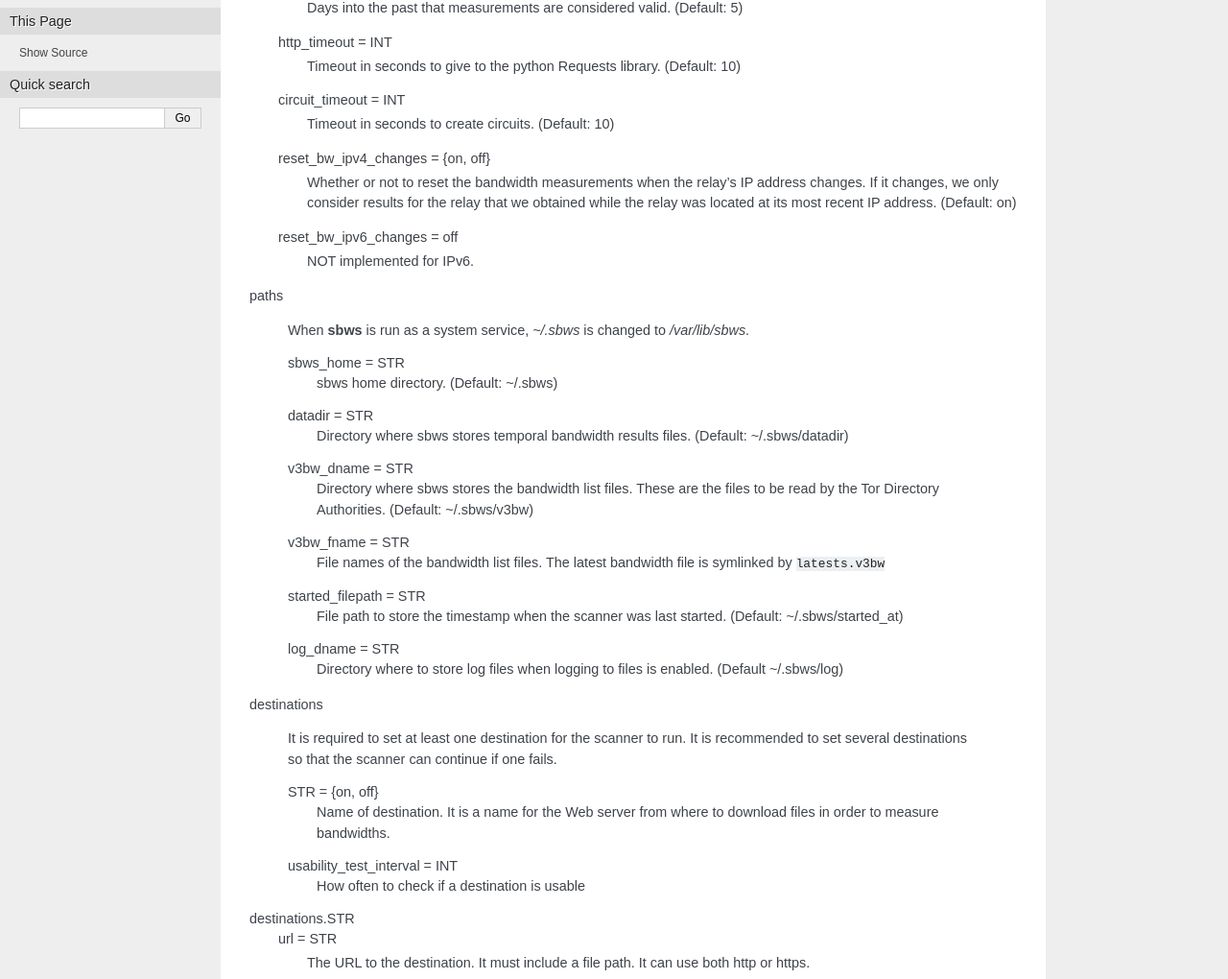
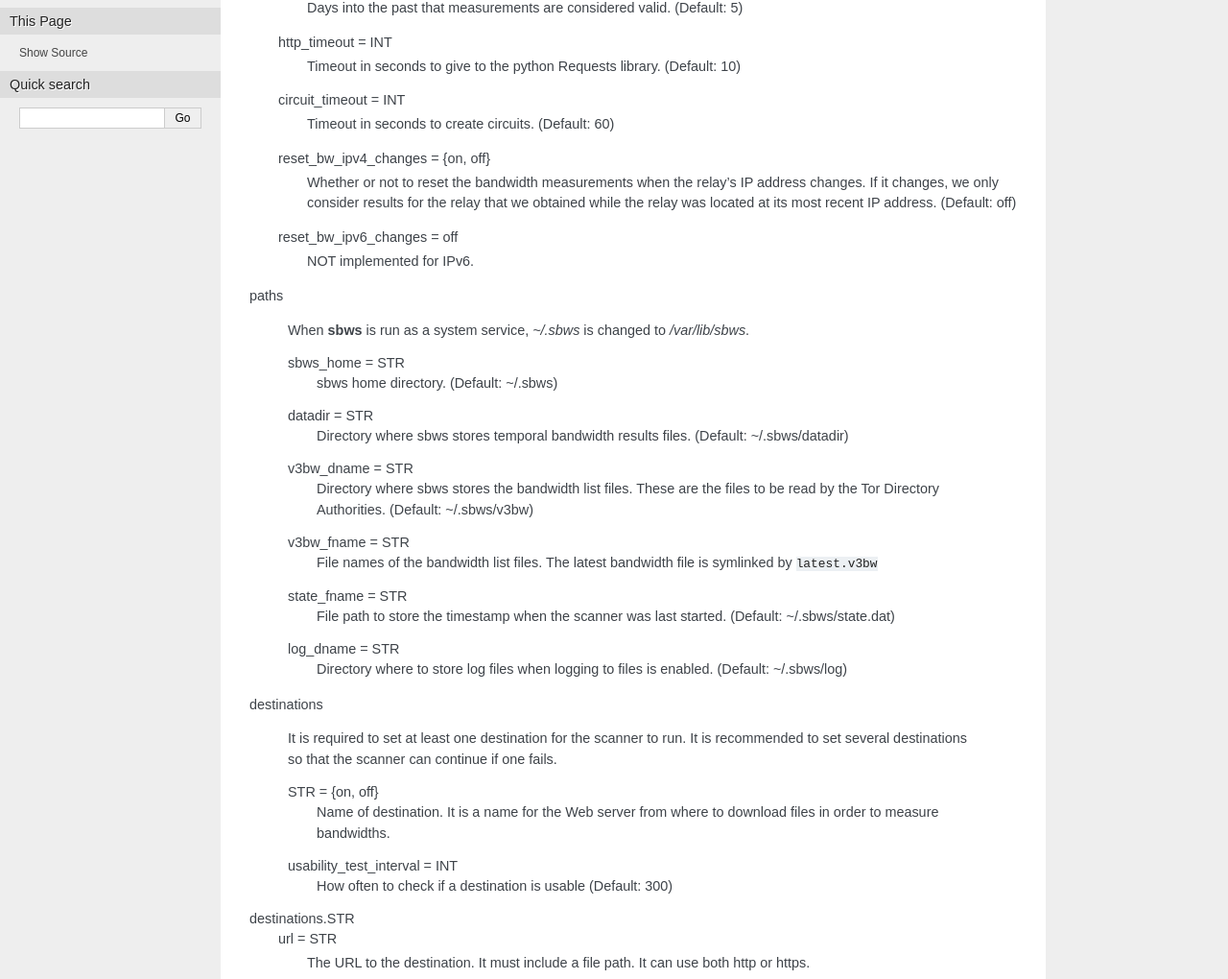
Before and after one commit to torproject/sbws, a Sphinx documentation site: the page built from docs/source/man_sbws.ini.rst, in a window 1280 px wide and 1400 px high, scrolled down 293 px. Shown: the part 139-1159 px from the top of the window at 96% size. Built offline with Sphinx 7.4.7, drawn with Linux system fonts in a browser that asks for light colours; formulas are drawn with MathJax 3; some of the changed text lies outside the part shown.

Commit message:
fix: doc: Update default values in man_sbws.ini.rst
Closes #40034.

```diff
--- a/docs/source/man_sbws.ini.rst
+++ b/docs/source/man_sbws.ini.rst
@@ -22,12 +22,12 @@ general
   http_timeout = INT
     Timeout in seconds to give to the python Requests library. (Default: 10)
   circuit_timeout = INT
-    Timeout in seconds to create circuits. (Default: 10)
+    Timeout in seconds to create circuits. (Default: 60)
   reset_bw_ipv4_changes = {on, off}
     Whether or not to reset the bandwidth measurements when the relay's IP
     address changes. If it changes, we only consider results for the relay that
     we obtained while the relay was located at its most recent IP address.
-    (Default: on)
+    (Default: off)
   reset_bw_ipv6_changes = off
     NOT implemented for IPv6.
 
@@ -47,13 +47,13 @@ paths
     (Default: ~/.sbws/v3bw)
   v3bw_fname = STR
     File names of the bandwidth list files.
-    The latest bandwidth file is symlinked by ``latests.v3bw``
-  started_filepath = STR
+    The latest bandwidth file is symlinked by ``latest.v3bw``
+  state_fname = STR
     File path to store the timestamp when the scanner was last started.
-    (Default: ~/.sbws/started_at)
+    (Default: ~/.sbws/state.dat)
   log_dname = STR
     Directory where to store log files when logging to files is enabled.
-    (Default ~/.sbws/log)
+    (Default: ~/.sbws/log)
 
 destinations
 
@@ -66,7 +66,7 @@ destinations
     download files in order to measure bandwidths.
 
   usability_test_interval = INT
-    How often to check if a destination is usable
+    How often to check if a destination is usable (Default: 300)
 
 destinations.STR
   url = STR
@@ -112,7 +112,7 @@ scanner
   download_max = INT
     Limits on what download times are too fast/slow/etc. (Default: 10)
   num_rtts = INT
-    How many RTT measurements to make. (Default: 10)
+    How many RTT measurements to make. (Default: 0)
   num_downloads = INT
     Number of downloads with acceptable times we must have for a relay before
     moving on. (Default: 5)
@@ -138,15 +138,19 @@ relayprioritizer
     (Default: 50)
 
 cleanup
-  stale_days = INT
+  data_files_compress_after_days = INT
     After this many days, compress data files. (Default: 10)
-  rotten_days = INT
+  data_files_delete_after_days = INT
     After this many days, delete data files. (Default: 90)
+  v3bw_files_compress_after_days = INT
+    After this many days, compress v3bw files. (Default: 1)
+  v3bw_files_delete_after_days = INT
+    After this many days, delete v3bw files. (Default: 7)
 
 logging
   to_file = {yes, no}
     Whether or not to log to a rotating file the directory paths.log_dname.
-    (Default: no)
+    (Default: yes)
   to_stdout = {yes, no}
     Whether or not to log to stdout. (Default: yes)
   to_syslog = {yes, no}
```
Also changed, not shown: other parts of docs/source/man_sbws.ini.rst (+7 -6 lines).
